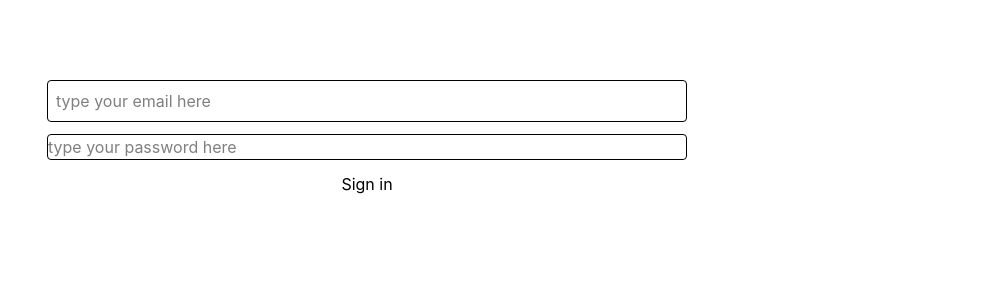
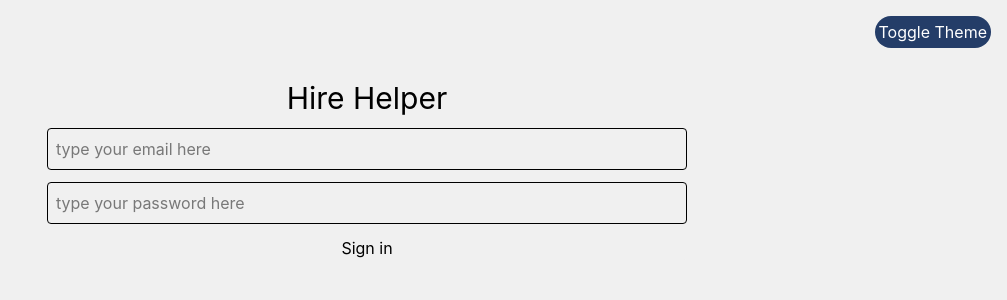
Before and after one commit to AydenGarza/ui-hire-helper, a React (Vite) app: page / in a window 1280 px wide. Shown: the top 300 px of the page, without its empty margins (273-1280 px from the left). Built offline with nearby package versions, Linux system fonts and the light colour scheme.

Commit message:
light and dark mode toggle and other things i forgot

```diff
--- a/src/App.tsx
+++ b/src/App.tsx
@@ -1,9 +1,21 @@
 import JobApplication from './components/jobApplicationCard'
 import LoginPage from './pages/LoginPage'
 import type { JobApplicationDTO } from './types/ApplicationDTO'
+import ThemeToggleButton from './components/ThemeToggleButton'
+import { useEffect } from 'react'
 
 function App() {
-	return <div className='dark:bg-gray-900 min-h-screen'> <LoginPage/></div>
+	useEffect(() => {
+		document.body.classList.add("light")
+		localStorage.setItem("theme", "light")
+	}, [])
+
+	return(
+		<div className='bg-background min-h-screen relative'>
+			<ThemeToggleButton/>
+			<LoginPage />
+		</div>
+	)
 }
 
 export default App
--- /dev/null
+++ b/src/components/ThemeToggleButton.tsx
@@ -0,0 +1,24 @@
+import { useState } from "react";
+
+export default function ThemeToggleButton() {
+	const toggleThemeClass = () => {
+		const theme = localStorage.getItem("theme");
+		if (theme === "light") {
+			localStorage.setItem("theme", "dark")
+			document.body.classList.remove("light")
+			document.body.classList.add("dark")
+		}
+		else {
+			localStorage.setItem("theme", "light")
+			document.body.classList.remove("dark")
+			document.body.classList.add("light")
+		}
+	}
+	return (
+		<div>
+			<button className="fixed top-4 right-4 z-100 bg-themebutton rounded-3xl p-1 text-white" onClick={toggleThemeClass}>
+				Toggle Theme
+			</button>
+		</div>
+	)
+}
--- a/src/index.css
+++ b/src/index.css
@@ -6,3 +6,23 @@ html, body {
 	overflow:hidden;
 	overscroll-behavior: none;
 }
+
+body {
+	background-color: var(--color-background)
+}
+
+@theme {
+	--color-background: #1E1E1E;
+	--color-textcolor: #F0F0F0;
+	--color-themebutton: #243d68;
+}
+
+body.dark {
+	--color-background: #1E1E1E;
+	--color-textcolor: #F0F0F0;
+}
+
+body.light {
+	--color-background: #F0F0F0;
+	--color-textcolor: #000000;
+}
--- a/src/pages/LoginPage.tsx
+++ b/src/pages/LoginPage.tsx
@@ -7,10 +7,13 @@ export default function LoginPage() {
 		setEmail('');
 		setPassword('');
 	}
-	return <div className = "dark:bg-gray-800 flex flex-col gap-3 max-w-1/2 mx-auto mt-20 rounded">
-		<input type="email" placeholder="type your email here" value={email} onChange={e => setEmail(e.target.value)} className="border p-2 rounded dark:text-white"/>
-		<input type="password" placeholder="type your password here" value = {password} onChange = {e => setPassword(e.target.value)} className = "border p2 rounded dark:text-white"/>
-		<button onClick = {whatever} className="dark:text-white">
+	return <div className="bg-background flex flex-col gap-3 max-w-1/2 mx-auto mt-20 rounded">
+		<div className="flex justify-center">
+			<h1 className="text-3xl text-textcolor">Hire Helper</h1>
+		</div>
+		<input type="email" placeholder="type your email here" value={email} onChange={e => setEmail(e.target.value)} className="border p-2 rounded text-textcolor"/>
+		<input type="password" placeholder="type your password here" value = {password} onChange = {e => setPassword(e.target.value)} className = "border p-2 rounded text-textcolor"/>
+		<button onClick = {whatever} className="text-textcolor">
 			Sign in
 		</button>
 	</div>
```
